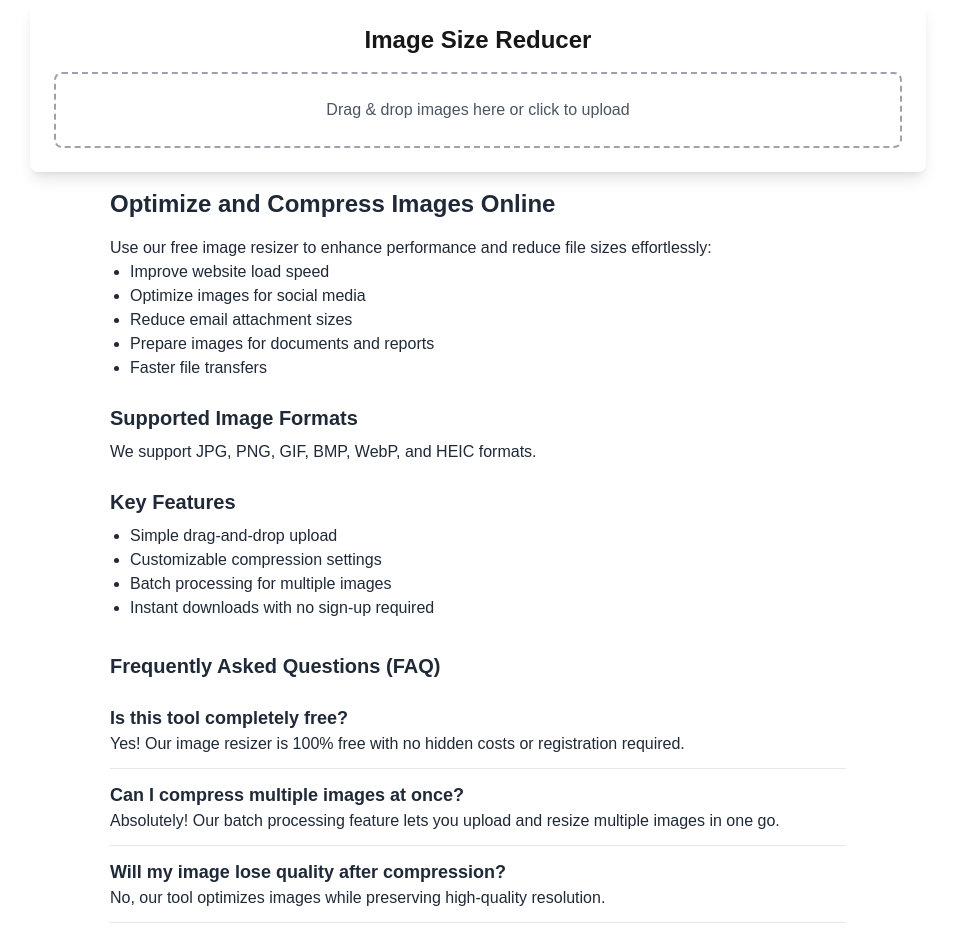
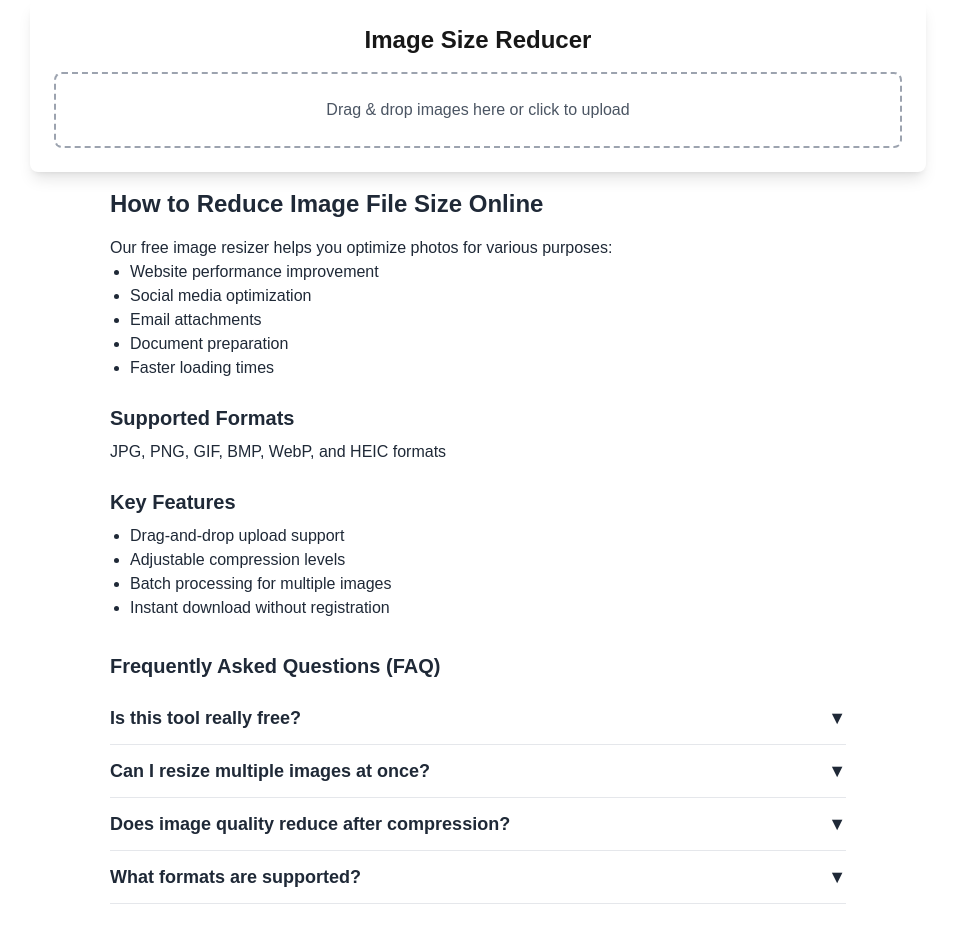
Before and after one commit to soloprime9/Reduce-Images, a Next.js app: page / in a window 1280 px wide. Shown: the top 940 px of the page, without its empty margins (162-1117 px from the left). Built offline with nearby package versions, Linux system fonts and the light colour scheme.

Commit message:
Update page.js

```diff
--- a/src/app/page.js
+++ b/src/app/page.js
@@ -11,6 +11,11 @@ const ImageResizer = () => {
   const [originalSize, setOriginalSize] = useState("");
   const [resizedSize, setResizedSize] = useState("");
   const [isDragging, setIsDragging] = useState(false);
+  const [openQuestion, setOpenQuestion] = useState(null);
+
+  const toggleQuestion = (index) => {
+    setOpenQuestion(openQuestion === index ? null : index);
+  };
 
   const fileInputRef = useRef(null);
   const resizedPreviewRef = useRef(null);
@@ -152,46 +157,45 @@ const ImageResizer = () => {
         </>
       )}
         </div>
+
         <section className="seo-content p-4 max-w-3xl mx-auto text-gray-800">
-      <h2 className="text-2xl font-bold mb-4">Optimize and Compress Images Online</h2>
-      <p>Use our free image resizer to enhance performance and reduce file sizes effortlessly:</p>
+      <h2 className="text-2xl font-bold mb-4">How to Reduce Image File Size Online</h2>
+      <p>Our free image resizer helps you optimize photos for various purposes:</p>
       <ul className="list-disc pl-5 mb-4">
-        <li>Improve website load speed</li>
-        <li>Optimize images for social media</li>
-        <li>Reduce email attachment sizes</li>
-        <li>Prepare images for documents and reports</li>
-        <li>Faster file transfers</li>
+        <li>Website performance improvement</li>
+        <li>Social media optimization</li>
+        <li>Email attachments</li>
+        <li>Document preparation</li>
+        <li>Faster loading times</li>
       </ul>
 
-      <h3 className="text-xl font-semibold mt-6 mb-2">Supported Image Formats</h3>
-      <p>We support JPG, PNG, GIF, BMP, WebP, and HEIC formats.</p>
+      <h3 className="text-xl font-semibold mt-6 mb-2">Supported Formats</h3>
+      <p>JPG, PNG, GIF, BMP, WebP, and HEIC formats</p>
 
       <h3 className="text-xl font-semibold mt-6 mb-2">Key Features</h3>
       <ul className="list-disc pl-5 mb-4">
-        <li>Simple drag-and-drop upload</li>
-        <li>Customizable compression settings</li>
+        <li>Drag-and-drop upload support</li>
+        <li>Adjustable compression levels</li>
         <li>Batch processing for multiple images</li>
-        <li>Instant downloads with no sign-up required</li>
+        <li>Instant download without registration</li>
       </ul>
 
       <div className="faq mt-8">
         <h4 className="text-xl font-bold mb-3">Frequently Asked Questions (FAQ)</h4>
-        <div className="question border-b py-3">
-          <h5 className="text-lg font-semibold">Is this tool completely free?</h5>
-          <p>Yes! Our image resizer is 100% free with no hidden costs or registration required.</p>
-        </div>
-        <div className="question border-b py-3">
-          <h5 className="text-lg font-semibold">Can I compress multiple images at once?</h5>
-          <p>Absolutely! Our batch processing feature lets you upload and resize multiple images in one go.</p>
-        </div>
-        <div className="question border-b py-3">
-          <h5 className="text-lg font-semibold">Will my image lose quality after compression?</h5>
-          <p>No, our tool optimizes images while preserving high-quality resolution.</p>
-        </div>
-        <div className="question py-3">
-          <h5 className="text-lg font-semibold">Which formats does this tool support?</h5>
-          <p>We support JPG, PNG, GIF, BMP, WebP, and HEIC formats for maximum compatibility.</p>
-        </div>
+        {[
+          { question: "Is this tool really free?", answer: "Yes! 100% free with no registration required." },
+          { question: "Can I resize multiple images at once?", answer: "Yes, our batch processing feature allows you to upload and resize multiple images simultaneously." },
+          { question: "Does image quality reduce after compression?", answer: "No! Our tool optimizes images while maintaining high quality." },
+          { question: "What formats are supported?", answer: "We support JPG, PNG, GIF, BMP, WebP, and HEIC formats." }
+        ].map((faq, index) => (
+          <div key={index} className="question border-b py-3 cursor-pointer" onClick={() => toggleQuestion(index)}>
+            <h5 className="text-lg font-semibold flex justify-between">
+              {faq.question}
+              <span>{openQuestion === index ? "▲" : "▼"}</span>
+            </h5>
+            {openQuestion === index && <p className="mt-2">{faq.answer}</p>}
+          </div>
+        ))}
       </div>
 
       {/* JSON-LD Schema for SEO */}
@@ -199,8 +203,8 @@ const ImageResizer = () => {
         __html: JSON.stringify({
           "@context": "https://schema.org",
           "@type": "SoftwareApplication",
-          "name": "Online Image Compressor",
-          "description": "A free online tool to compress, resize, and optimize images for better performance.",
+          "name": "Free Image Resizer",
+          "description": "A free online image resizer that allows you to compress, convert, and optimize images instantly.",
           "applicationCategory": "Image Optimization Tools",
           "operatingSystem": "All",
           "offers": {
@@ -209,14 +213,14 @@ const ImageResizer = () => {
             "priceCurrency": "USD"
           },
           "featureList": [
-            "Supports multiple image formats",
-            "Adjustable compression settings",
-            "Batch image processing",
-            "Quick and easy downloads"
+            "Multiple format support",
+            "Quality control",
+            "Batch processing",
+            "Instant download"
           ],
           "useCase": [
             "Web Development",
-            "Social Media Optimization",
+            "Social Media Management",
             "Content Creation"
           ]
         })
```
